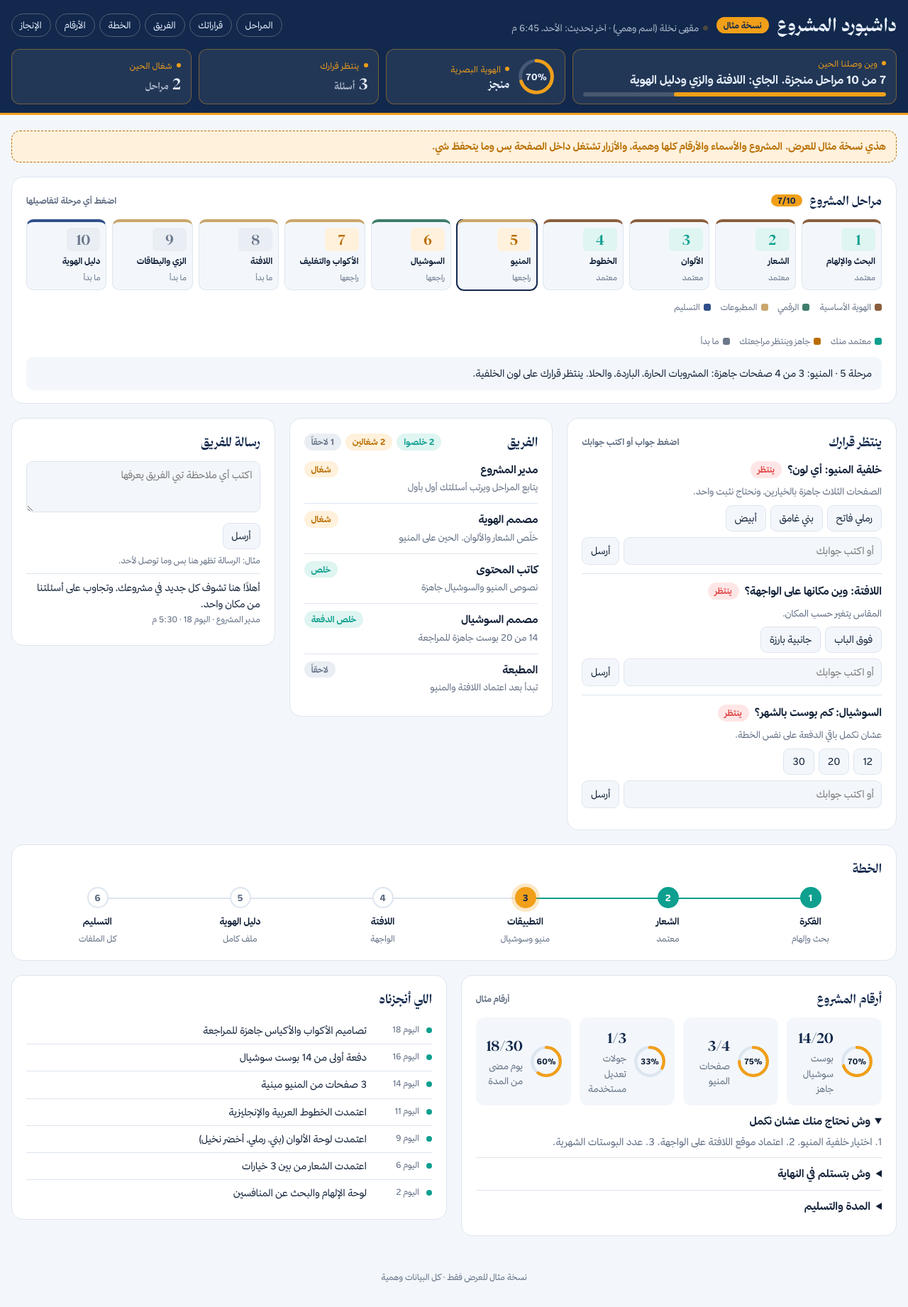
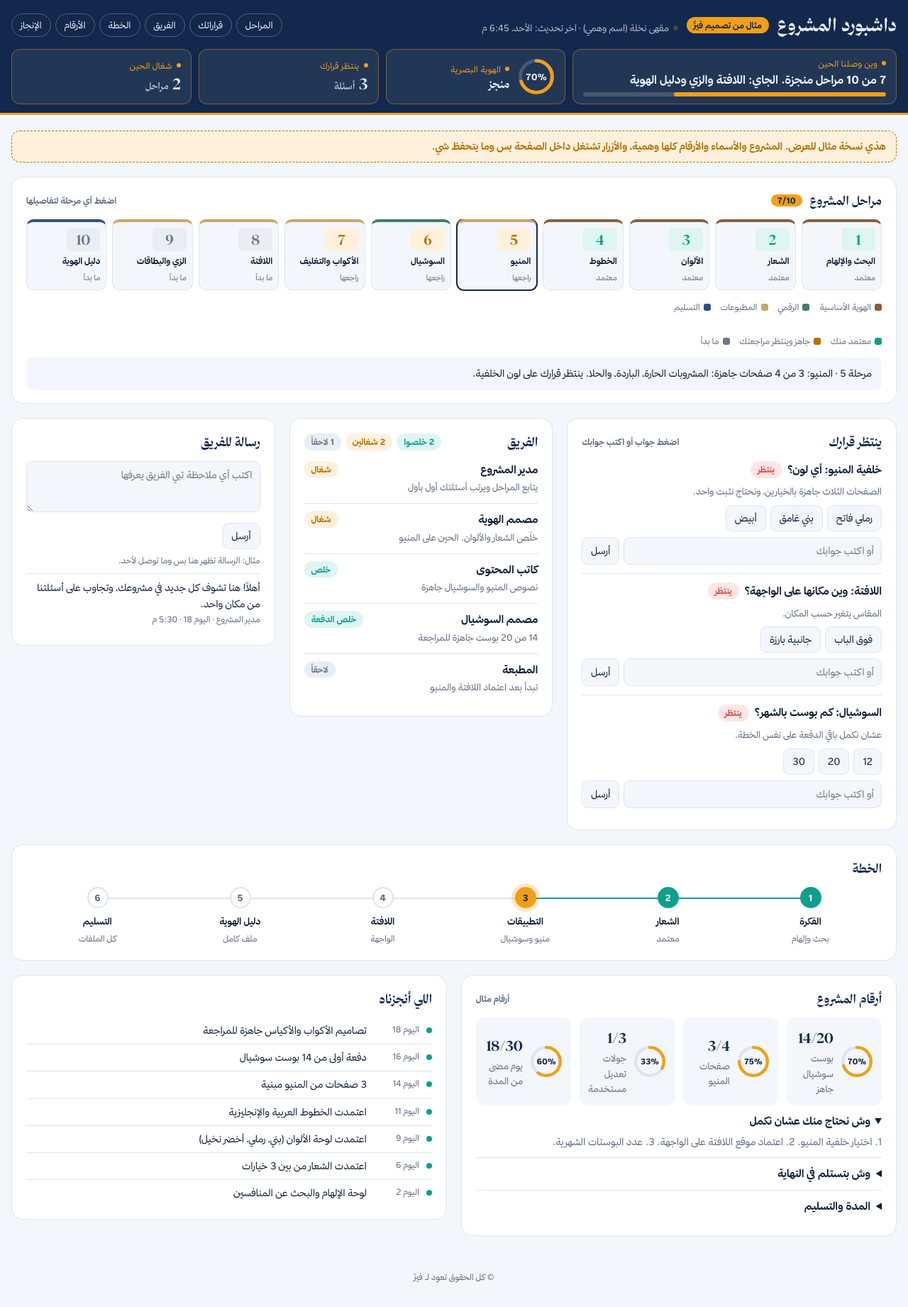
Before and after one commit to Fis-9/Example, a plain HTML site: page index.html in a window 1280 px wide. Shown: the whole page at 71% size. Drawn offline with Linux system fonts and the light colour scheme; a web font is replaced by a local one.

Commit message:
Update demo badge and footer credit
Co-Authored-By: Claude Opus 5.5 <noreply@anthropic.com>
Claude-Session: https://claude.ai/code/session_014qSmbkwZyXAy417Z5gTGu3

```diff
--- a/index.html
+++ b/index.html
@@ -142,7 +142,7 @@ footer{color:var(--muted);font-size:12px;text-align:center;padding:0 16px 32px}
 <header class="bar">
 <div class="in">
 <div class="top">
-<div class="brand"><h1>داشبورد المشروع</h1><span class="demo">نسخة مثال</span><small><span class="live"></span>مقهى نخلة (اسم وهمي) · آخر تحديث: الأحد، 6:45 م</small></div>
+<div class="brand"><h1>داشبورد المشروع</h1><span class="demo">مثال من تصميم فيزّ</span><small><span class="live"></span>مقهى نخلة (اسم وهمي) · آخر تحديث: الأحد، 6:45 م</small></div>
 <nav aria-label="أقسام"><a href="#stages">المراحل</a><a href="#decide">قراراتك</a><a href="#team">الفريق</a><a href="#road">الخطة</a><a href="#numbers">الأرقام</a><a href="#log">الإنجاز</a></nav>
 </div>
 <div class="stats">
@@ -232,7 +232,7 @@ footer{color:var(--muted);font-size:12px;text-align:center;padding:0 16px 32px}
 </div>
 
 </div></main>
-<footer>نسخة مثال للعرض فقط · كل البيانات وهمية</footer>
+<footer>© كل الحقوق تعود لـ فيزّ</footer>
 
 <script>
 const STAGES=[
```
